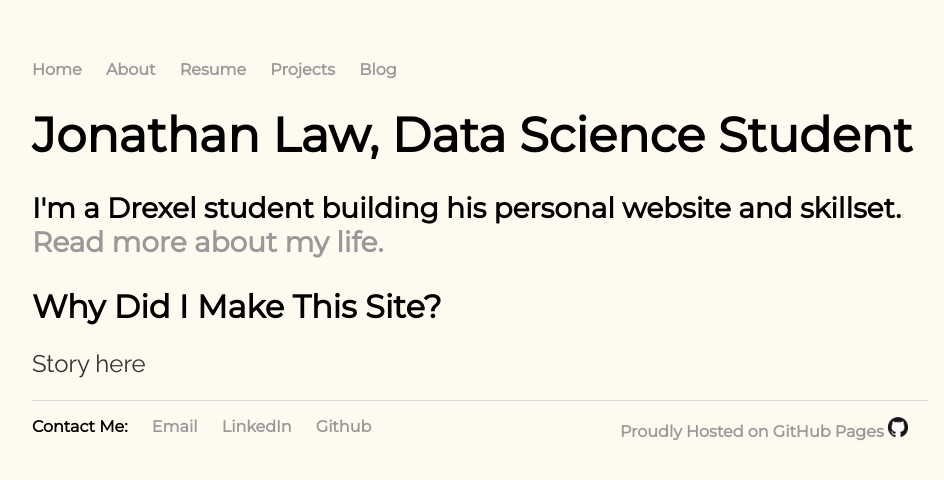
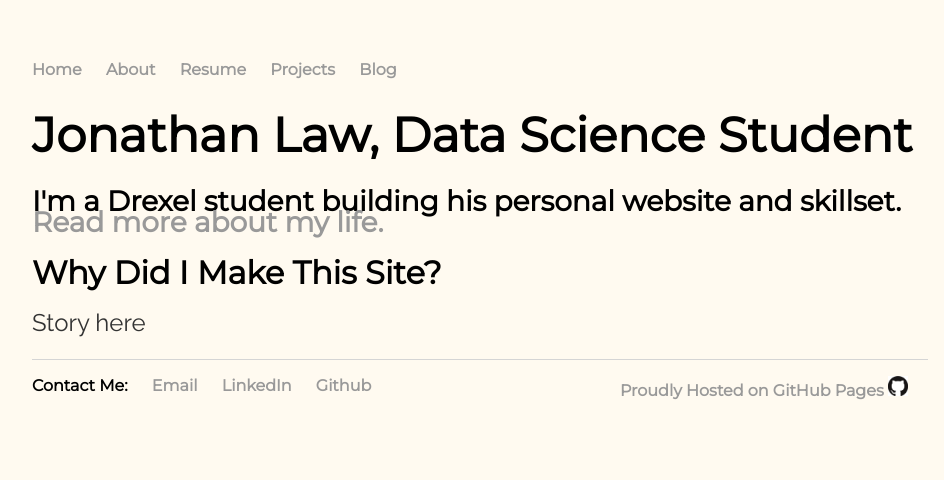
Before and after one commit to shindig7/my-site, a Jekyll site: the page built from index.html, in a window 1280 px wide. Shown: the top 480 px of the page, without its empty margins (160-1104 px from the left). Built offline with Jekyll 4.4.1, drawn with Linux system fonts in a browser that asks for light colours.

Commit message:
Made heading line height smaller

```diff
--- a/css/index.css
+++ b/css/index.css
@@ -30,10 +30,12 @@ h1 {
 h2 {
   font-size: 2em;
   font-family: 'Montserrat', 'Helvetica', 'Arial', 'Sans-Serif';
+  line-height: .75em;
 }
 h3 {
     font-size: 1.75em;
     font-family: 'Montserrat', 'Helvetica', 'Arial', 'Sans-Serif';
+    line-height: .75em;
 }
 p {
     font-size: 1.5em;
```
